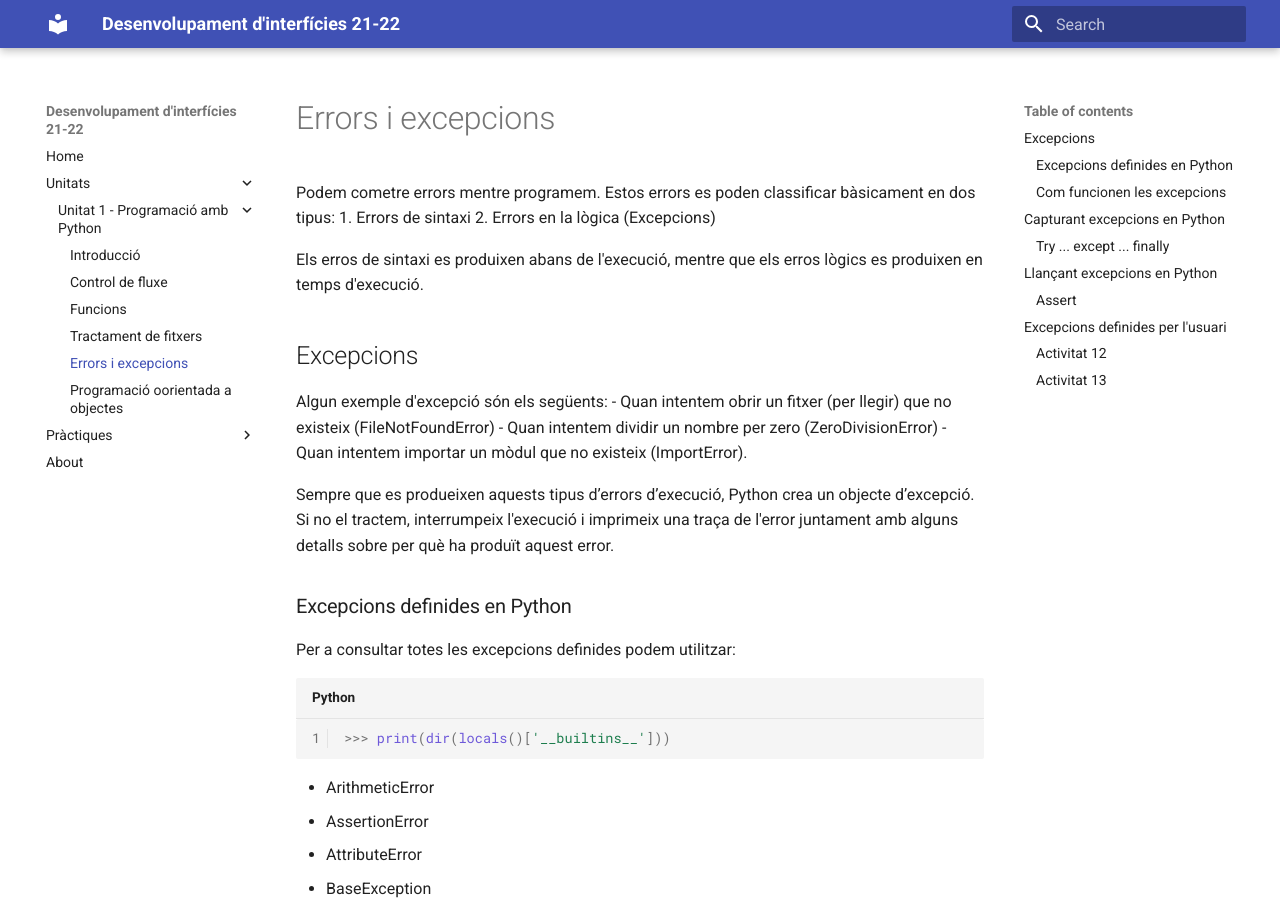
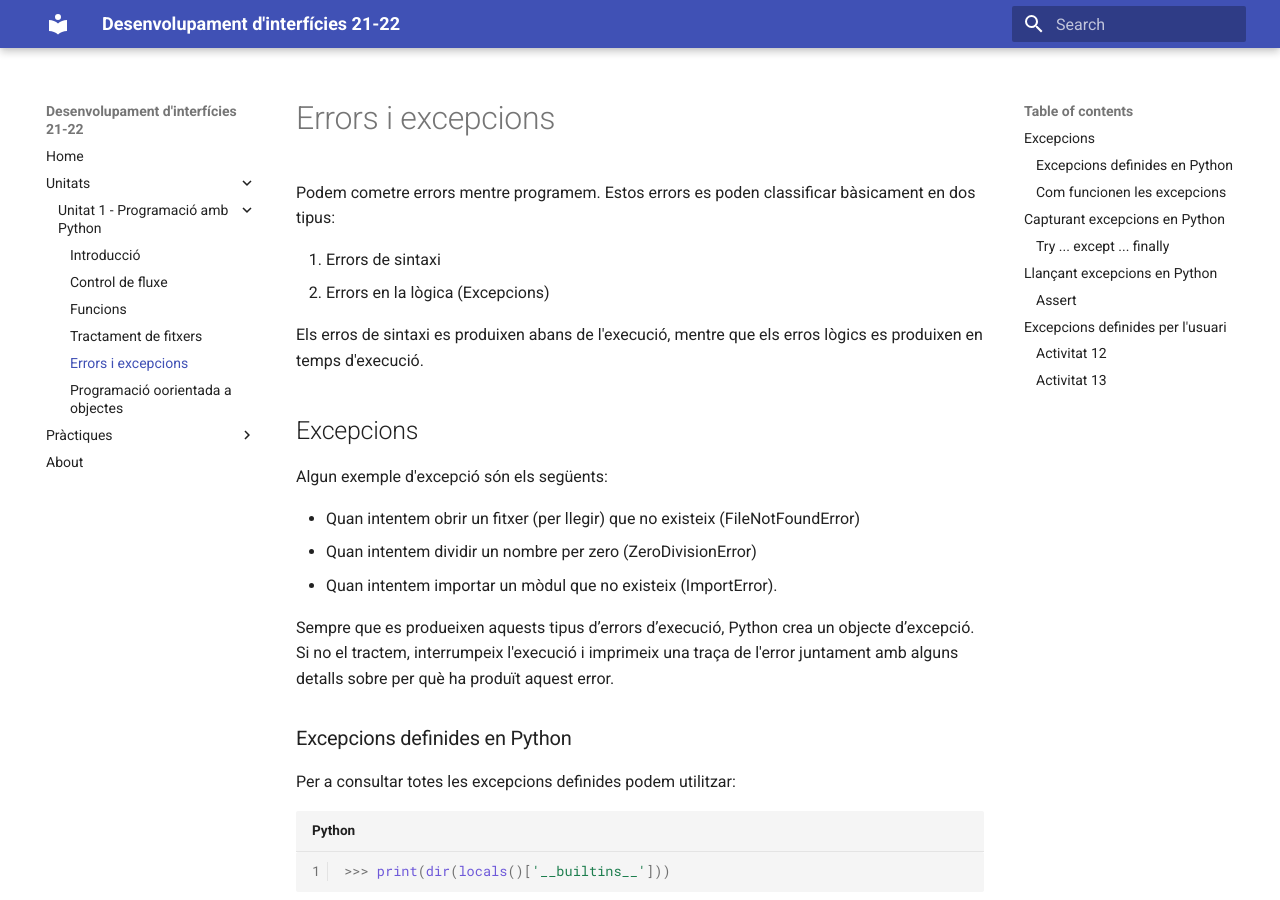
Before and after one commit to fpieseljust/di22-23, an MkDocs documentation site: the page built from md/unitats/python/teoria/5 - Excepcions.md, in a window 1280 px wide and 900 px high. Built offline with MkDocs 1.6.1 and Material for MkDocs 9.7.7, drawn with Linux system fonts in a browser that asks for light colours; some of the changed text lies outside the part shown.

```diff
--- a/md/unitats/python/teoria/5 - Excepcions.md
+++ b/md/unitats/python/teoria/5 - Excepcions.md
@@ -1,6 +1,7 @@
 # Errors i excepcions
 
 Podem cometre errors mentre programem. Estos errors es poden classificar bàsicament en dos tipus:
+
 1. Errors de sintaxi
 2. Errors en la lògica (Excepcions)
 
@@ -9,6 +10,7 @@
 ## Excepcions
 
 Algun exemple d'excepció són els següents:
+
 - Quan intentem obrir un fitxer (per llegir) que no existeix (FileNotFoundError)
 - Quan intentem dividir un nombre per zero (ZeroDivisionError)
 - Quan intentem importar un mòdul que no existeix (ImportError).
@@ -89,7 +91,7 @@
 
 A Python, les excepcions es poden gestionar mitjançant una sentència try.
 
-L'operació crítica que pot generar una excepció es col·loca dins de la clàusula try. El codi que gestiona les excepcions s’escriu a la clàusula except i s'executarà en produïr-se. Per tant, podem escollir quines operacions es realitzaran una vegada que haguem capturat l'excepció.
+L'operació crítica que pot generar una excepció es col·loca dins de la clàusula **try**. El codi que gestiona les excepcions s’escriu a la clàusula **except** i s'executarà en produïr-se. Per tant, podem escollir quines operacions es realitzaran una vegada que haguem capturat l'excepció.
 
 Exemple:
 
```
Also changed, not shown: other parts of md/unitats/python/teoria/5 - Excepcions.md (+3 -1 lines).
